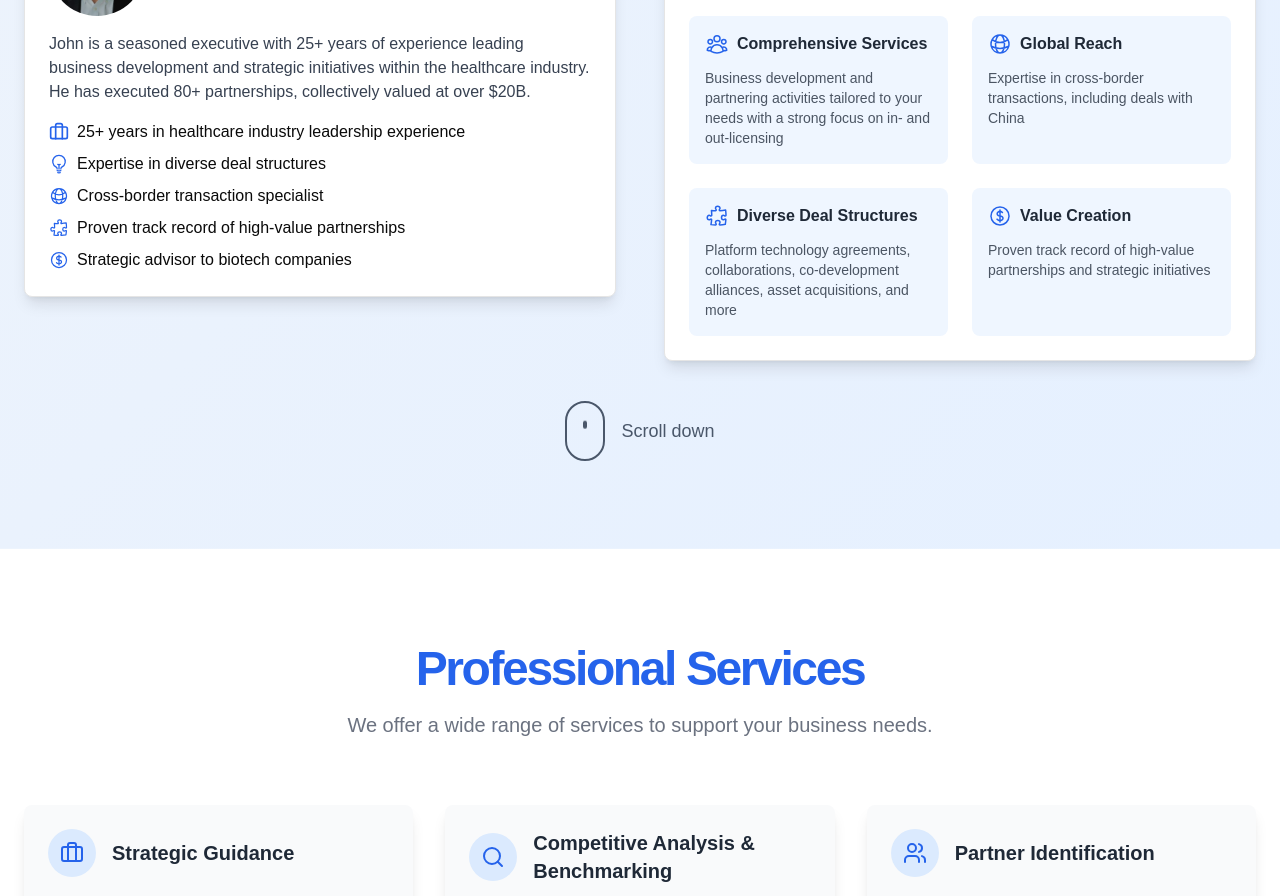
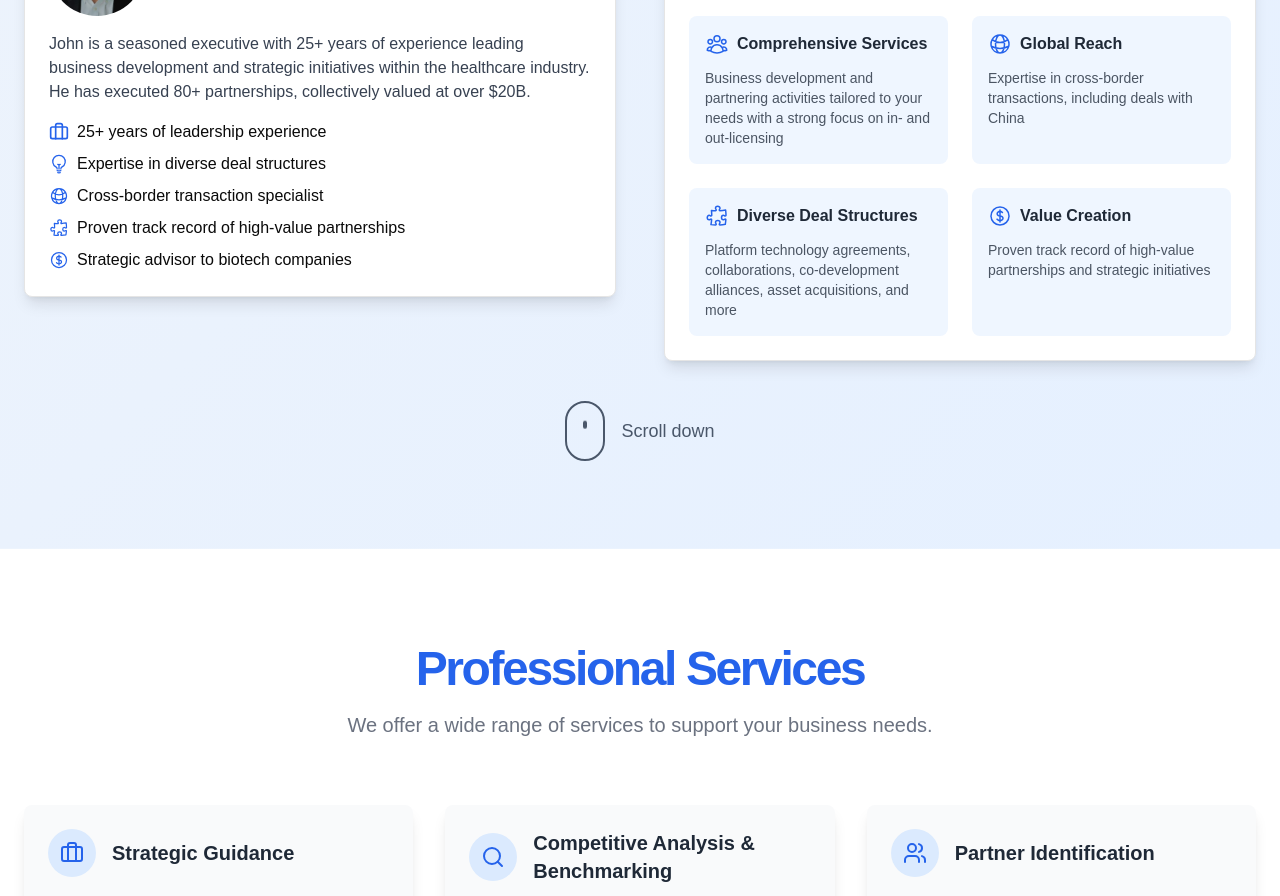
Before and after one commit to danaducharme/hornbeamdev.com, a Next.js app: page / in a window 1280 px wide. Shown: the part 800-1696 px from the top of the page. Built offline with nearby package versions, Linux system fonts and the light colour scheme.

Commit message:
Simplify Hero component text
Changed a lengthy description to a more concise version for clarity. This makes the text more readable and avoids redundancy in the Hero component.

```diff
--- a/components/Hero.tsx
+++ b/components/Hero.tsx
@@ -161,7 +161,7 @@ export function Hero() {
 								<ul className="space-y-2">
 									<li className="flex items-center">
 										<Briefcase className="h-5 w-5 text-blue-600 mr-2"/>
-										<span>25+ years in healthcare industry leadership experience</span>
+										<span>25+ years of leadership experience</span>
 									</li>
 									<li className="flex items-center">
 										<LightBulbIcon className="h-5 w-5 text-blue-600 mr-2"/>
```
